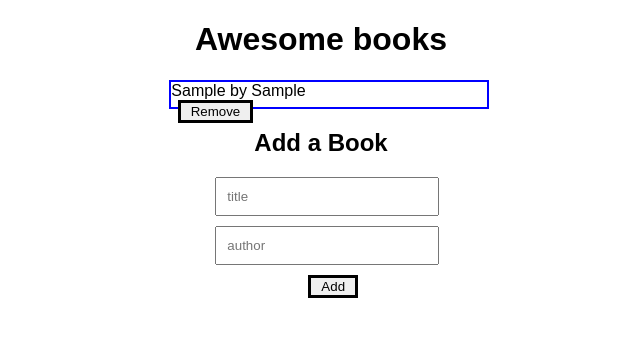
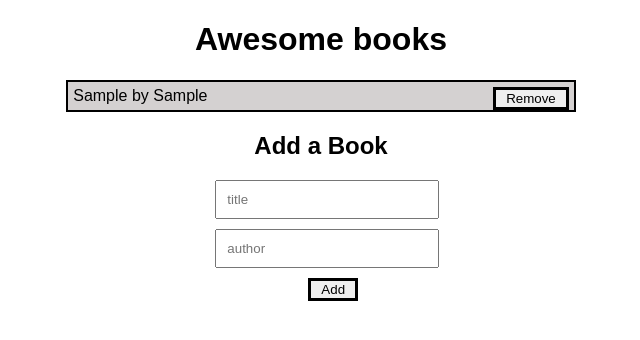
Before and after one commit to Gardimy/Awesome_books, a website: page index.html in a window 1280 px wide. Both pictures are taken after typing "Sample", "Sample" into the empty fields and a click on the button "Add". Shown: the whole page, without its empty margins (319-959 px from the left). Drawn offline with Linux system fonts and the light colour scheme.

Commit message:
Fix style issues

```diff
--- a/style.css
+++ b/style.css
@@ -29,8 +29,7 @@ input {
 button {
   display: block;
   padding: 1px 10px;
-  margin-left: 2%;
-  margin-bottom: 1px;
+  margin-right: 5px;
   border: 3px black solid;
 }
 
@@ -39,8 +38,20 @@ button {
 }
 
 #book-list {
-  width: 25%;
-  height: 25px;
-  border: 2px blue solid;
-  margin-left: 38%;
+  width: 40%;
+  border: 2px black solid;
+  display: flex;
+  flex-direction: column;
+  margin: auto;
 }
+
+.book {
+  display: flex;
+  justify-content: space-between;
+  padding-left: 5px;
+  padding-top: 5px;
+}
+
+.book:nth-child(odd) {
+  background-color: rgb(212, 209, 209);
+}
```
